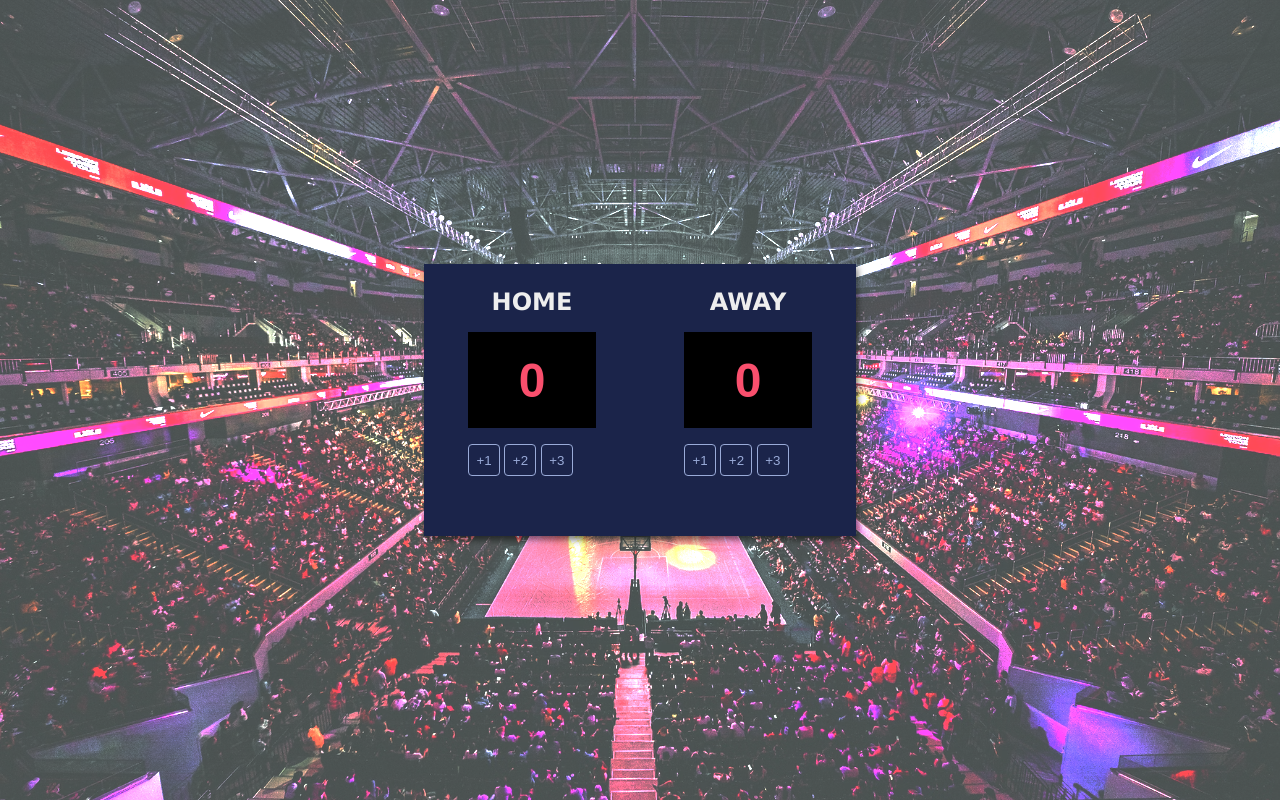
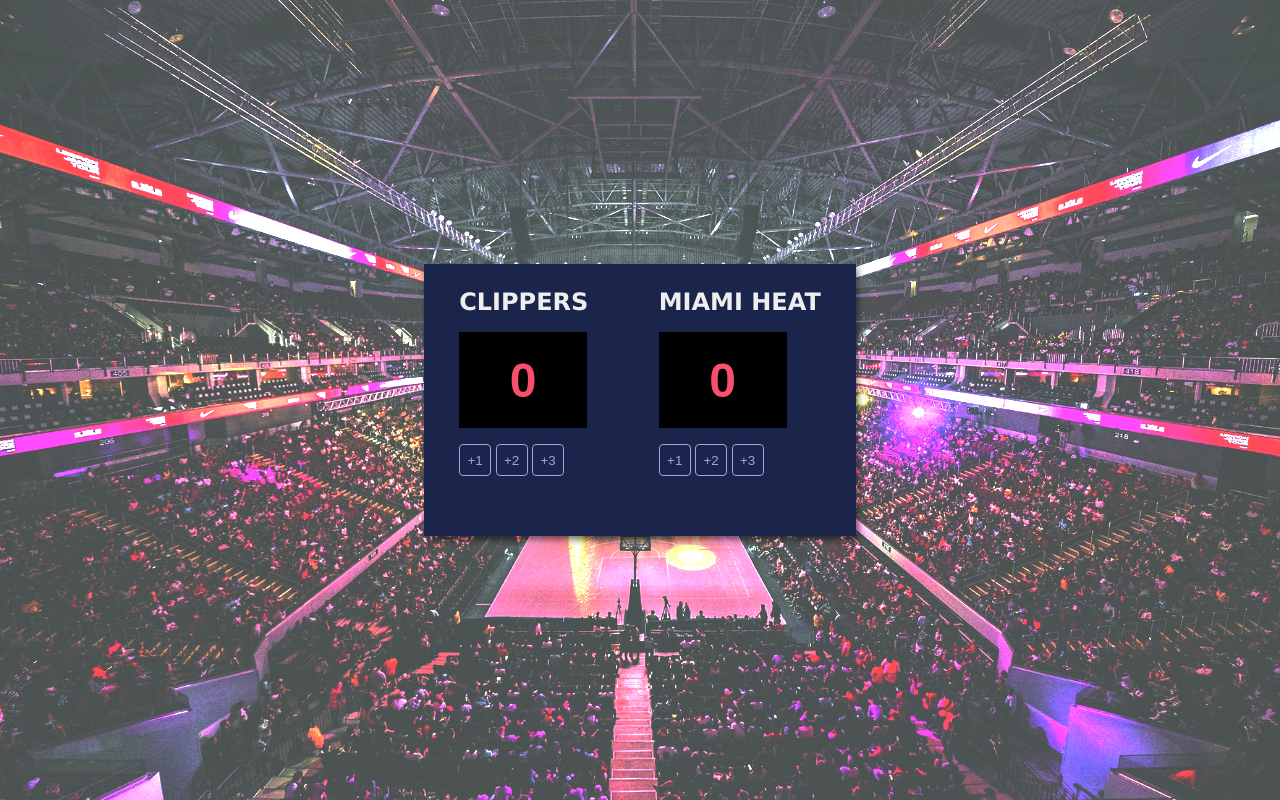
Before and after one commit to eniolatalabi/Basketball_Scoreboard, a plain HTML site: page index.html in a window 1280 px wide. Drawn offline with Linux system fonts and the light colour scheme; a web font is replaced by a local one.

Commit message:
Customized teams.

```diff
--- a/index.html
+++ b/index.html
@@ -13,7 +13,7 @@
         <main class="board">
             <div class="home">
                 <div class="homeText">
-                    <h2>HOME</h2>
+                    <h2>CLIPPERS</h2>
                 </div>
                 <form action="">
                         <h1 id="homeScreen">0</h1>
@@ -26,7 +26,7 @@
             </div>
             <div class="guest">
                 <div class="guestText">
-                    <h2>AWAY</h2>
+                    <h2>MIAMI HEAT</h2>
                 </div>
                 <form action="">
                     <h1 id="guestScreen">0</h1>
```
